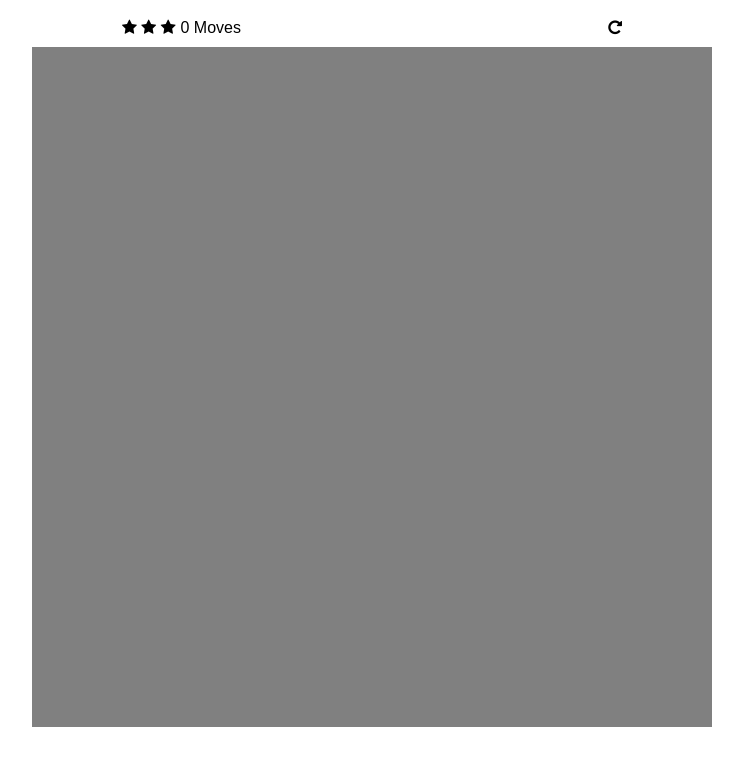
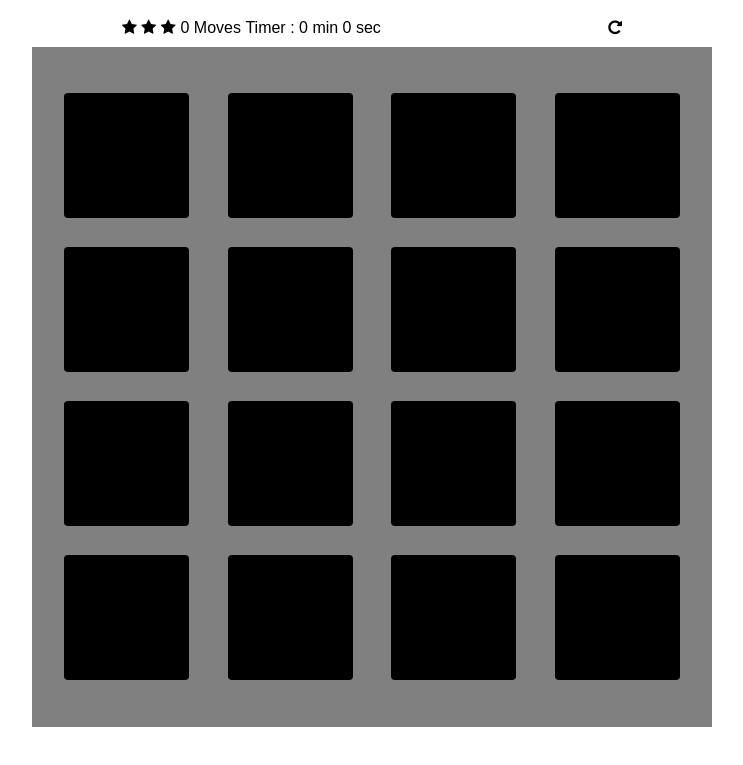
Before and after one commit to jbat3/codenstuff, a plain HTML site: page index.html in a window 1280 px wide. Shown: the part 61-826 px from the top of the page, without its empty margins (268-1011 px from the left). Drawn offline with nearby package versions, Linux system fonts and the light colour scheme; files that its build step writes are made by us from their sources.

Commit message:
Update index.html

```diff
--- a/index.html
+++ b/index.html
@@ -5,7 +5,7 @@
     <title>Matching Game</title>
     <meta name="description" content="">
     <link rel="stylesheet prefetch" href="https://maxcdn.bootstrapcdn.com/font-awesome/4.6.1/css/font-awesome.min.css">
-    <link rel="stylesheet" href="../submit/css/app.css">
+    <link rel="stylesheet" href="../css/app.css">
     <script src="https://ajax.googleapis.com/ajax/libs/jquery/3.2.1/jquery.min.js"></script>
 </head>
 <body>
@@ -43,6 +43,6 @@
       </div>
 	</div>
 
-<script src="../submit/js/app.js"></script>
+<script src="../js/app.js"></script>
 </body>
 </html>
```
